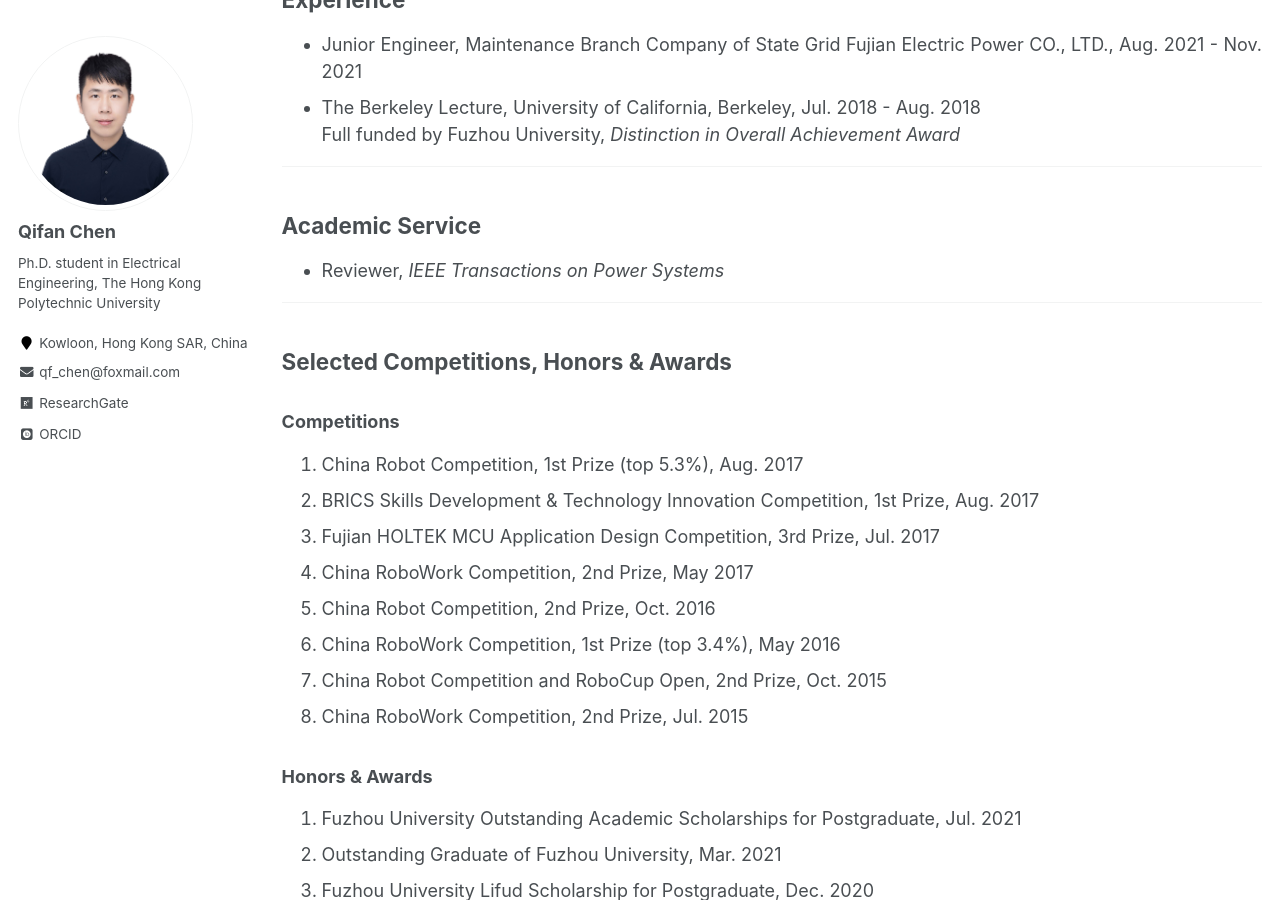
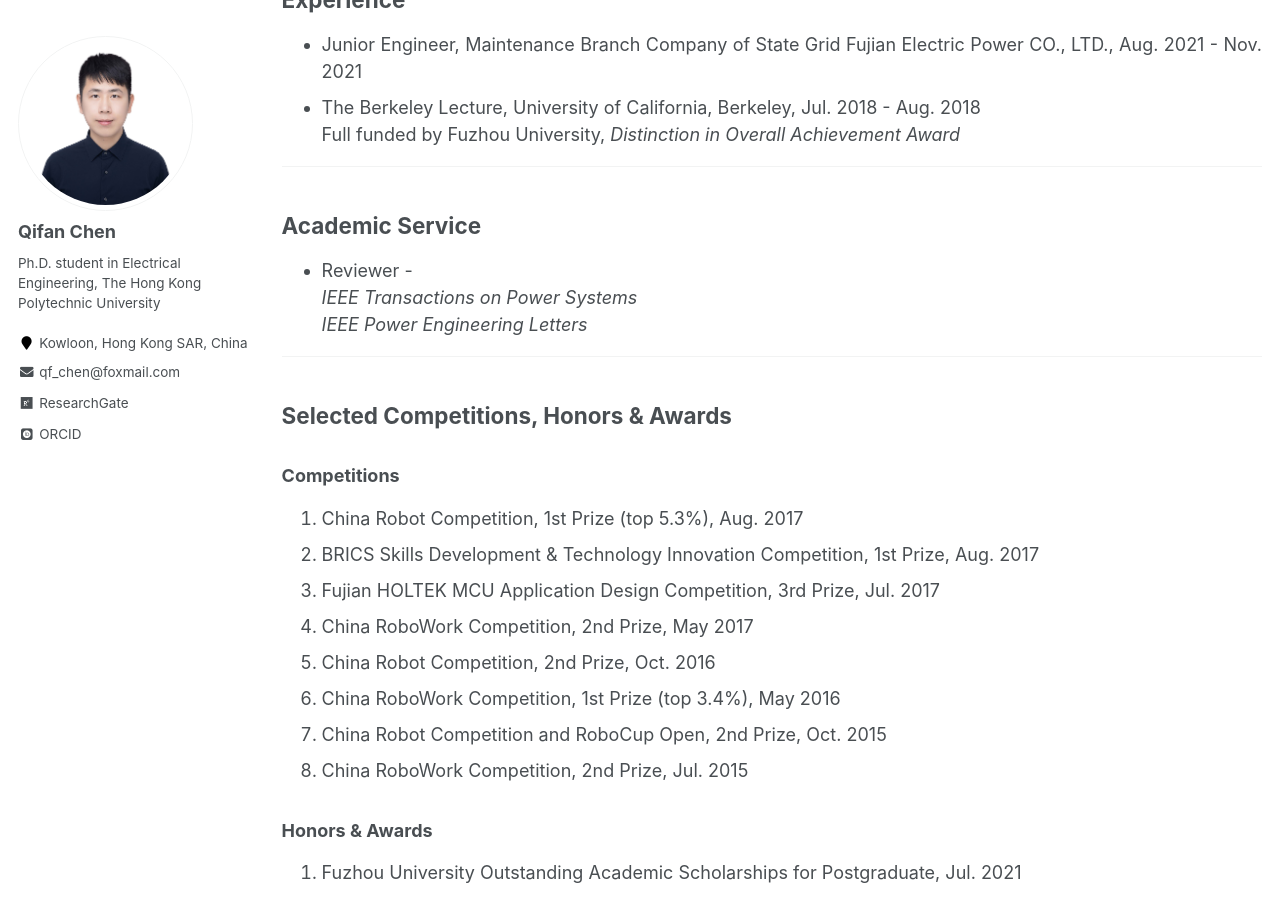
Before and after one commit to ChQf/ChQf.github.io, a Jekyll site: the page built from _pages/biography.md, in a window 1280 px wide and 900 px high, scrolled down 413 px. Built offline with Jekyll 4.4.1, drawn with Linux system fonts in a browser that asks for light colours; some web fonts are replaced.

Commit message:
update20221030

```diff
--- a/_pages/biography.md
+++ b/_pages/biography.md
@@ -27,7 +27,9 @@ redirect_from:
 
 ## Academic Service
 
-* Reviewer, *IEEE Transactions on Power Systems*
+* Reviewer -
+<br>*IEEE Transactions on Power Systems*
+<br>*IEEE Power Engineering Letters*
 {: .text-justify}
 
 ---
```
Also changed, not shown: _pages/about.md (+1 -1 lines).
